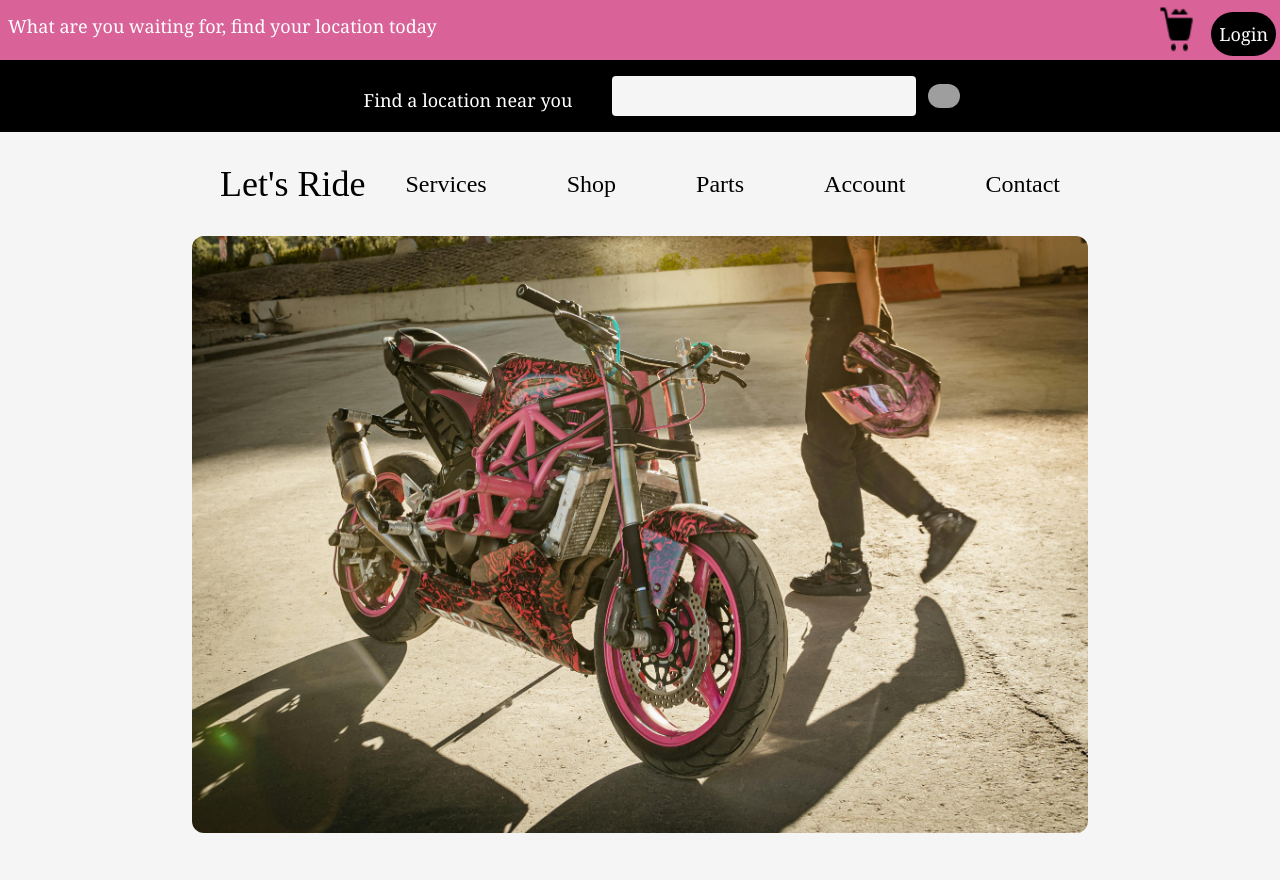
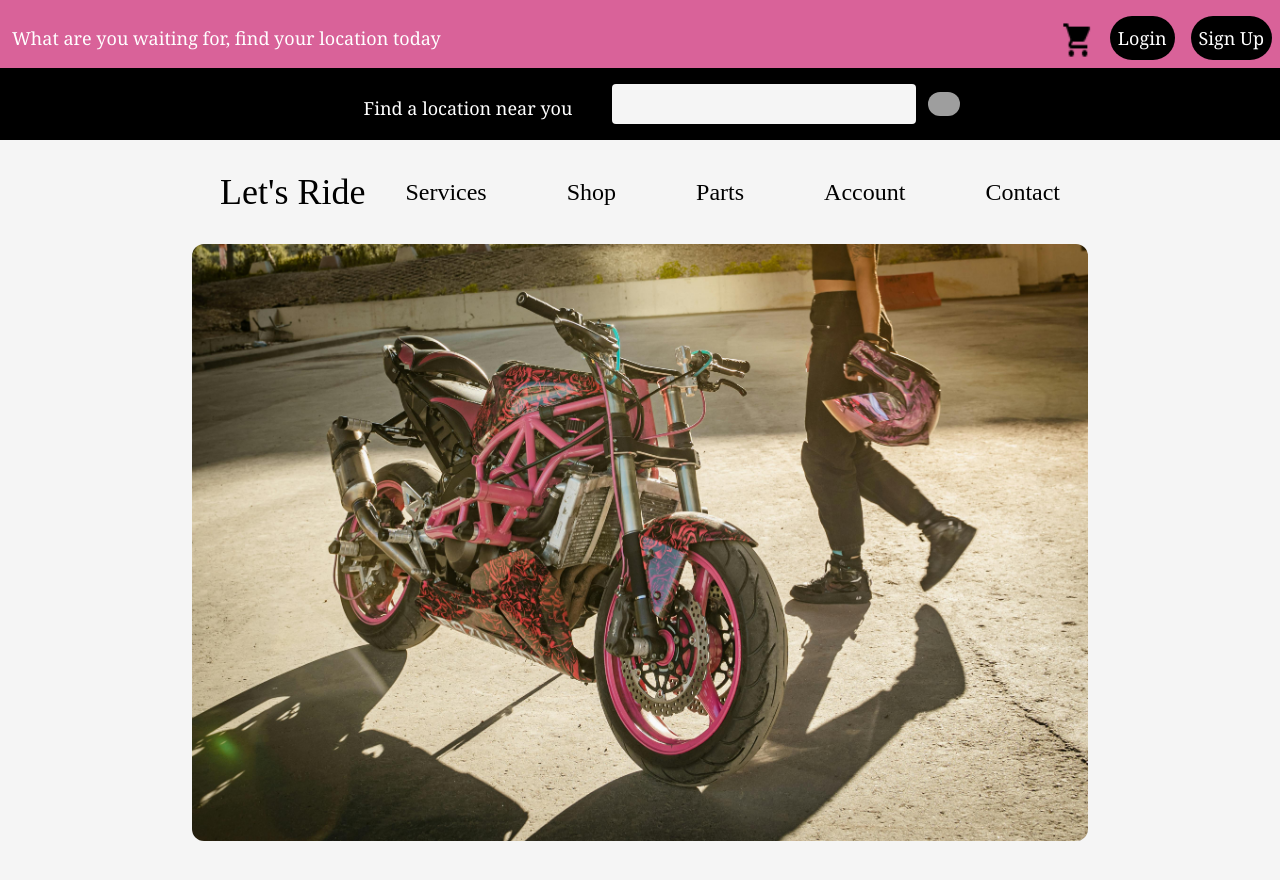
Before and after one commit to Davonne007-TX/world-of-code-and-design, a React (Vite) app: page /letsRide in a window 1280 px wide. Shown: the top 880 px of the page. Built offline with nearby package versions, Linux system fonts and the light colour scheme; grey boxes are pictures that could not be loaded; a web font is replaced by a local one.

Commit message:
adjuste margin on header on  Meteor Project and update cart icon on Lets Ride Project

```diff
--- a/src/components/basketball/TopHeaderAimHigh.jsx
+++ b/src/components/basketball/TopHeaderAimHigh.jsx
@@ -20,7 +20,7 @@ export default function TopHeaderAimHigh() {
 
           <Button
             btnTxt={"Sign Up"}
-            className={"bg-orange-100 w-20 p-1 rounded-full text-black"}
+            className={"bg-orange-100 w-20 p-1 rounded-md text-black"}
           />
         </ul>
       </nav>
--- a/src/components/ride/LetsRideTopHeader.jsx
+++ b/src/components/ride/LetsRideTopHeader.jsx
@@ -6,18 +6,18 @@ export default function LetsRideTopHeader() {
   const waiting = ["What are you waiting for, find your location today"];
   return (
     <>
-      <section className="w-full font-serif bg-pink-700/60 ps-1 text-white text-lg">
-        <section className="flex flex-row gap-4 p-1">
-          <p className="mt-2">{waiting}</p>
-          <Image image={cartImage} className="ml-auto w-9" />
+      <section className="w-full font-serif  bg-pink-700/60 ps-1 text-white text-lg">
+        <section className="flex flex-row gap-4 p-2">
+          <p className="mt-4">{waiting}</p>
+          <Image image={cartImage} className="ml-auto w-8 h-10 mt-3" />
           <Button
             className="mt-2  bg-black rounded-full text-white p-2"
             btnTxt={"Login"}
           />
-          {/* <Button
+          <Button
             className="mt-2 bg-black rounded-full text-white p-2 "
             btnTxt={"Sign Up"}
-          /> */}
+          />
         </section>
       </section>
 
--- a/src/components/space/Nav.jsx
+++ b/src/components/space/Nav.jsx
@@ -11,7 +11,7 @@ export default function Nav() {
   return (
     <>
       <nav className="flex gap-8 justify-center items-center font-orb text-white">
-        <ul className="text-xl flex gap-10 mt-4 font-bold  bg-slate-800 p-4 rounded-full opacity-75">
+        <ul className="text-xl flex gap-10 mt-8 font-bold  bg-slate-800 p-4 rounded-full opacity-75">
           <h1 className="md:text-3xl">Save Humanity</h1>
           {navList.map((list) => (
             <li key={list.id} className="mt-2 hidden lg:flex">
```
Also changed, not shown: public/images/cartIcon.png.
